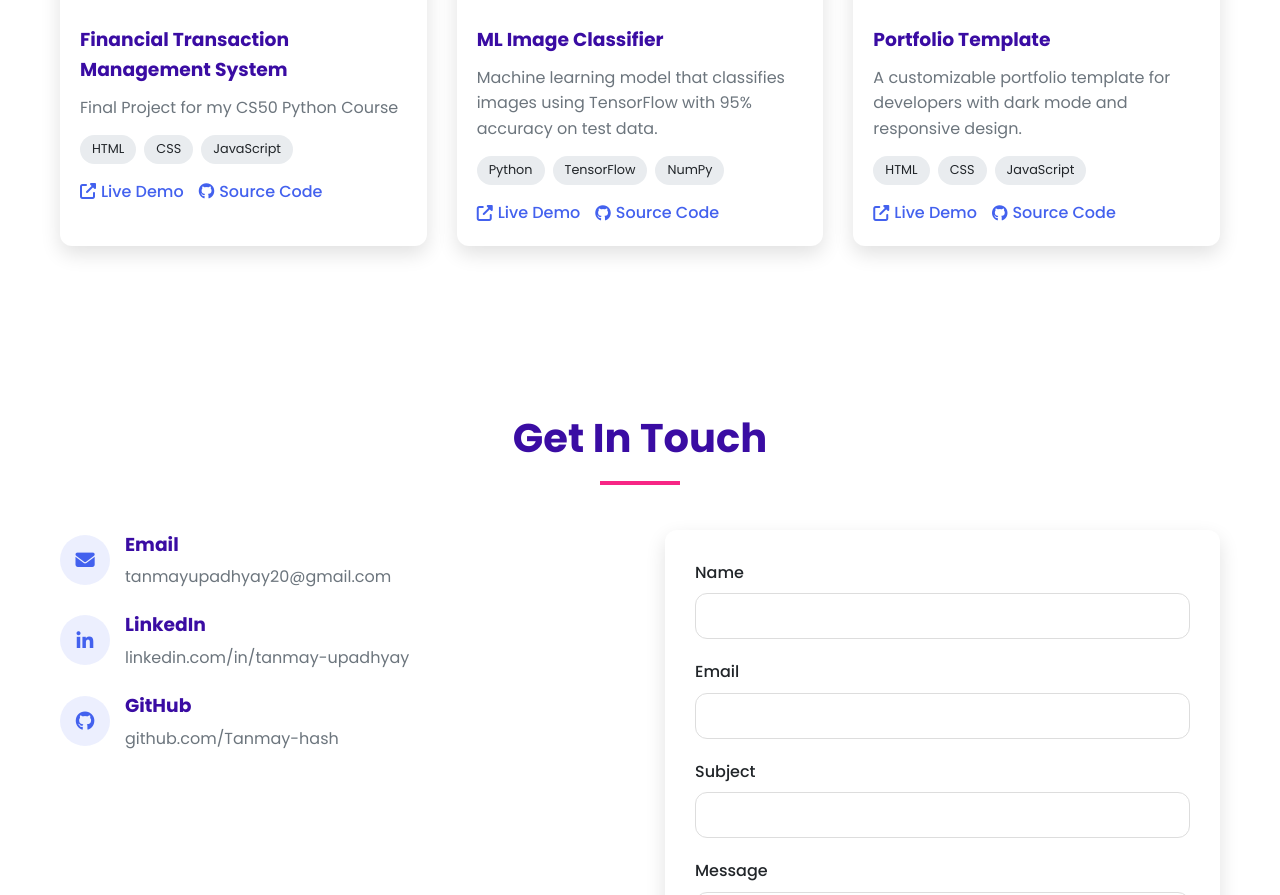
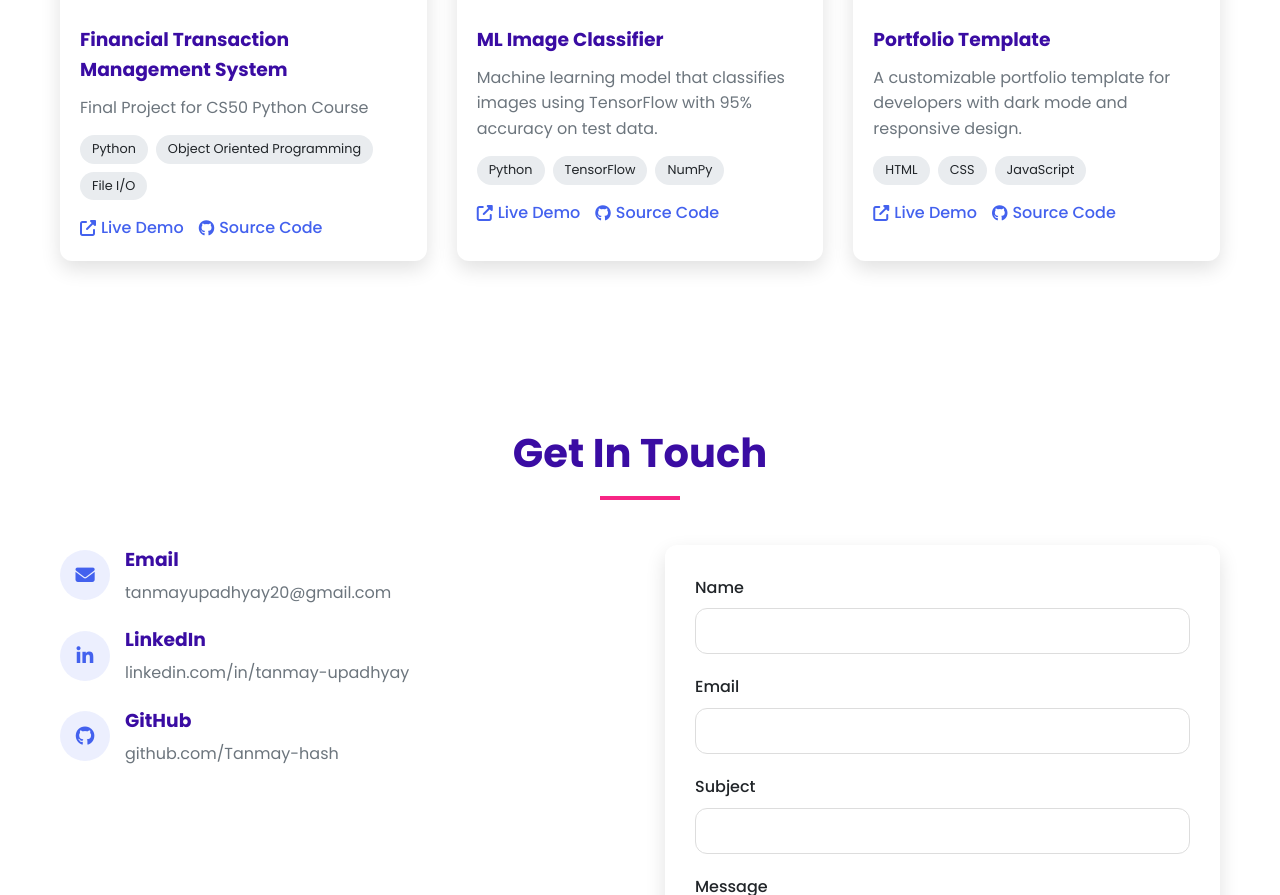
Before and after one commit to Tanmay-hash/Profile-Website, a plain HTML site: page index.html in a window 1280 px wide. Shown: the part 3958-4853 px from the top of the page. Drawn offline with Linux system fonts and the light colour scheme.

Commit message:
Update index.html

```diff
--- a/index.html
+++ b/index.html
@@ -897,15 +897,15 @@
                             class="project-img">
                         <div class="project-info">
                             <h3>Financial Transaction Management System</h3>
-                            <p>Final Project for my CS50 Python Course</p>
+                            <p>Final Project for CS50 Python Course</p>
                             <div class="project-tags">
-                                <span class="project-tag">HTML</span>
-                                <span class="project-tag">CSS</span>
-                                <span class="project-tag">JavaScript</span>
+                                <span class="project-tag">Python</span>
+                                <span class="project-tag">Object Oriented Programming</span>
+                                <span class="project-tag">File I/O</span>
                             </div>
                             <div class="project-links">
-                                <a href="#" class="project-link"><i class="fas fa-external-link-alt"></i> Live Demo</a>
-                                <a href="#" class="project-link"><i class="fab fa-github"></i> Source Code</a>
+                                <a href="https://github.com/Tanmay-hash/Financial-Transaction-Management-System." class="project-link"><i class="fas fa-external-link-alt"></i> Live Demo</a>
+                                <a href="https://github.com/Tanmay-hash/Financial-Transaction-Management-System." class="project-link"><i class="fab fa-github"></i> Source Code</a>
                             </div>
                         </div>
                     </div>
```
